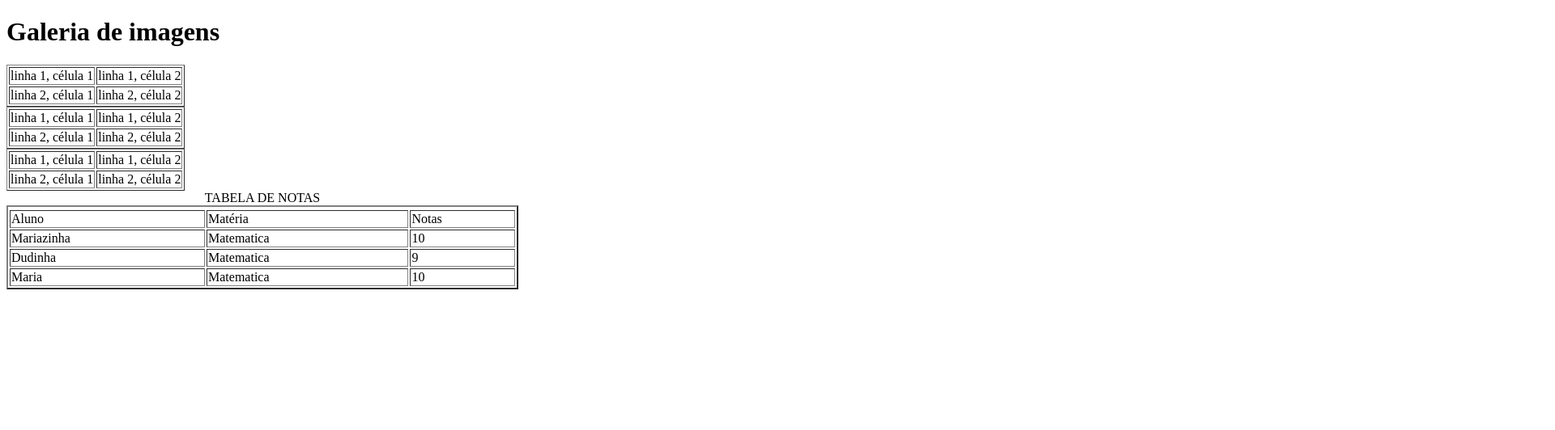
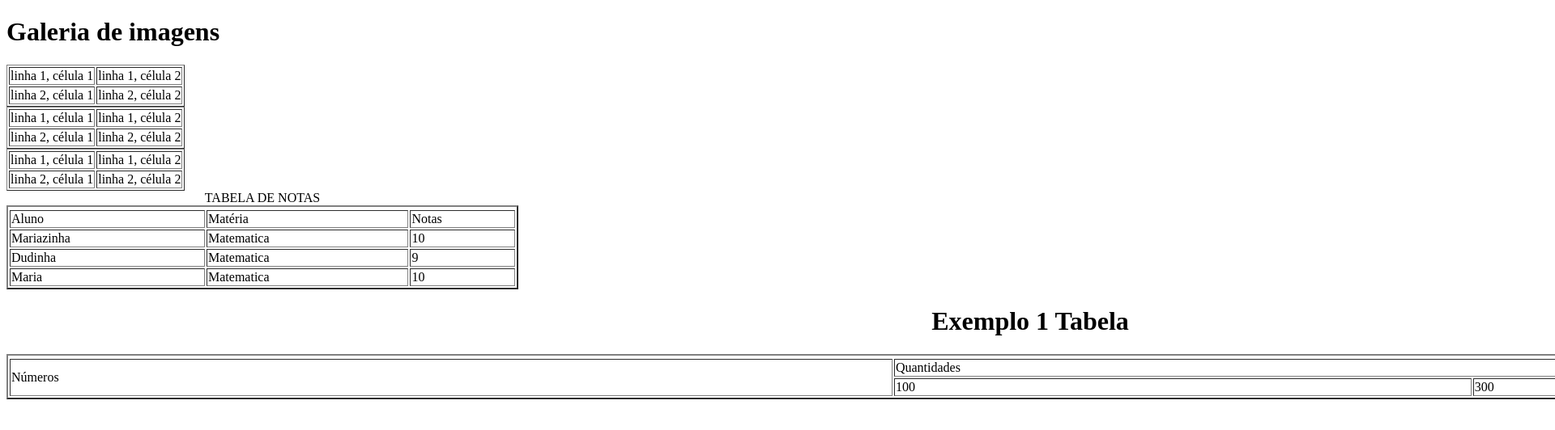
Before and after one commit to R1beir0/Front-Aula-02, a plain HTML site: page index.html in a window 1280 px wide. Shown: the top 532 px of the page at 81% size, 1920 px wide, since content can reach past the window. Drawn offline with Linux system fonts and the light colour scheme.

Commit message:
index.html

```diff
--- a/index.html
+++ b/index.html
@@ -10,6 +10,8 @@
         <img src="praia.jpg" alt="Praia ao entardecer" width="400" width="300"/>
         <img src="cidade..jpg" alt="Cidade a noite" width="500" width="350"/> -->
 
+        <!-- Tabelas -->
+        <!-- Exercicio 01-->
         <table border="1">
             <tr>
                 <td>linha 1, célula 1</td>
@@ -20,6 +22,7 @@
                 <td>linha 2, célula 2</td>
             </tr>
         </table>
+        <!-- Exercicio 02-->
 
 
         <table callpadding="100" border="1">
@@ -42,9 +45,8 @@
                 <td>linha 2, célula 1</td>
                 <td>linha 2, célula 2</td>
             </tr>
-
          </table>
-
+<!-- Exercicio 03-->
         <table border="2" width="50%">
         <tr>
         <caption> TABELA DE NOTAS </caption>
@@ -68,5 +70,18 @@
     <td colspan="2"> 10 </td>
 </tr>
     </table>
+
+        <!--Exemplo de tabela-->
+    <table border="2" width="200%">
+        <tr>
+             <caption><h1>Exemplo 1 Tabela</h1> </caption>
+            <td rowspan="2"> Números </td>
+            <td colspan="2"> Quantidades </td>
+        </tr>
+        <tr>
+            <td> 100 </td>
+            <td> 300</td>
+        </tr>
+    </table>
     </body>
     </html>
```
